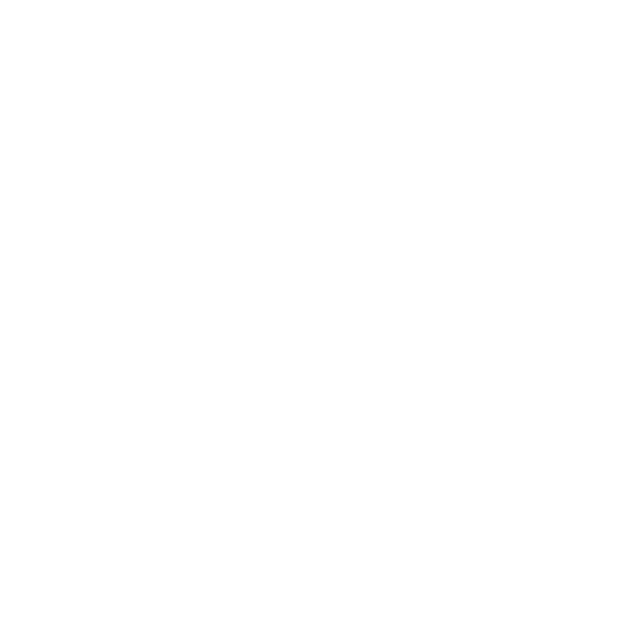
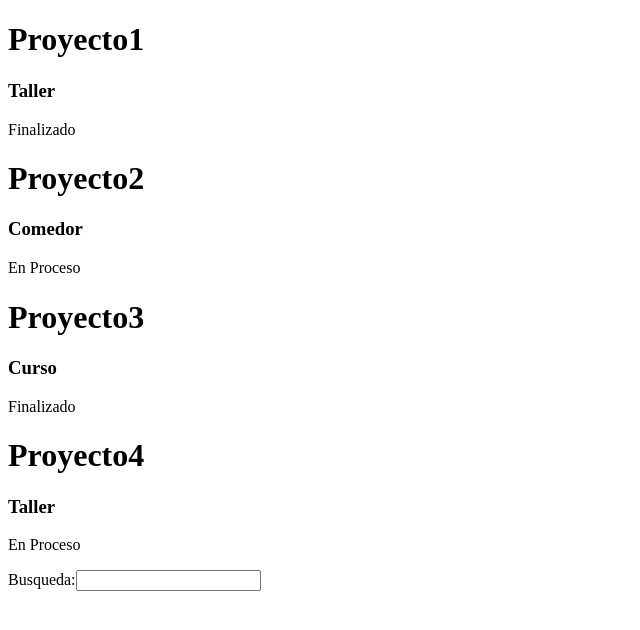
Before and after one commit to Dionicio-Rodrigo/pv_tp3_grupo2, a React (Vite) app: page / in a window 1280 px wide. Shown: the top 630 px of the page, without its empty margins (0-640 px from the left). Built offline with nearby package versions, Linux system fonts and the light colour scheme.

Commit message:
Listado básico y busqueda en tiempo real

```diff
--- a/src/App.jsx
+++ b/src/App.jsx
@@ -1,7 +1,10 @@
-import { useState } from "react";
+import ListaProyectos from "./components/ListaProyectos.jsx";
 
 function App() {
-  return <></>;
+  return (
+    <>
+      <ListaProyectos />
+    </>
+  );
 }
-
 export default App;
--- /dev/null
+++ b/src/components/ListaProyectos.jsx
@@ -0,0 +1,28 @@
+import { useState } from "react";
+import proyectoService from "../services/proyectoServices.js";
+
+function ListaProyectos() {
+  const [proyectos, setProyectos] = useState(
+    proyectoService.obtenerProyectos(),
+  );
+
+  const mandar = (e) => {
+    setProyectos(proyectoService.filtrar(e.target.value));
+  };
+  return (
+    <div className="contenedor">
+      {proyectos.map((proyecto) => (
+        <div id={`carta${proyecto.id}`} className="card">
+          <h1>{proyecto.titulo}</h1>
+          <h3>{proyecto.categoria}</h3>
+          <p>{proyecto.finalizado == true ? "Finalizado" : "En Proceso"}</p>
+        </div>
+      ))}
+      <label>
+        Busqueda:
+        <input type="text" onChange={mandar} />
+      </label>
+    </div>
+  );
+}
+export default ListaProyectos;
```
